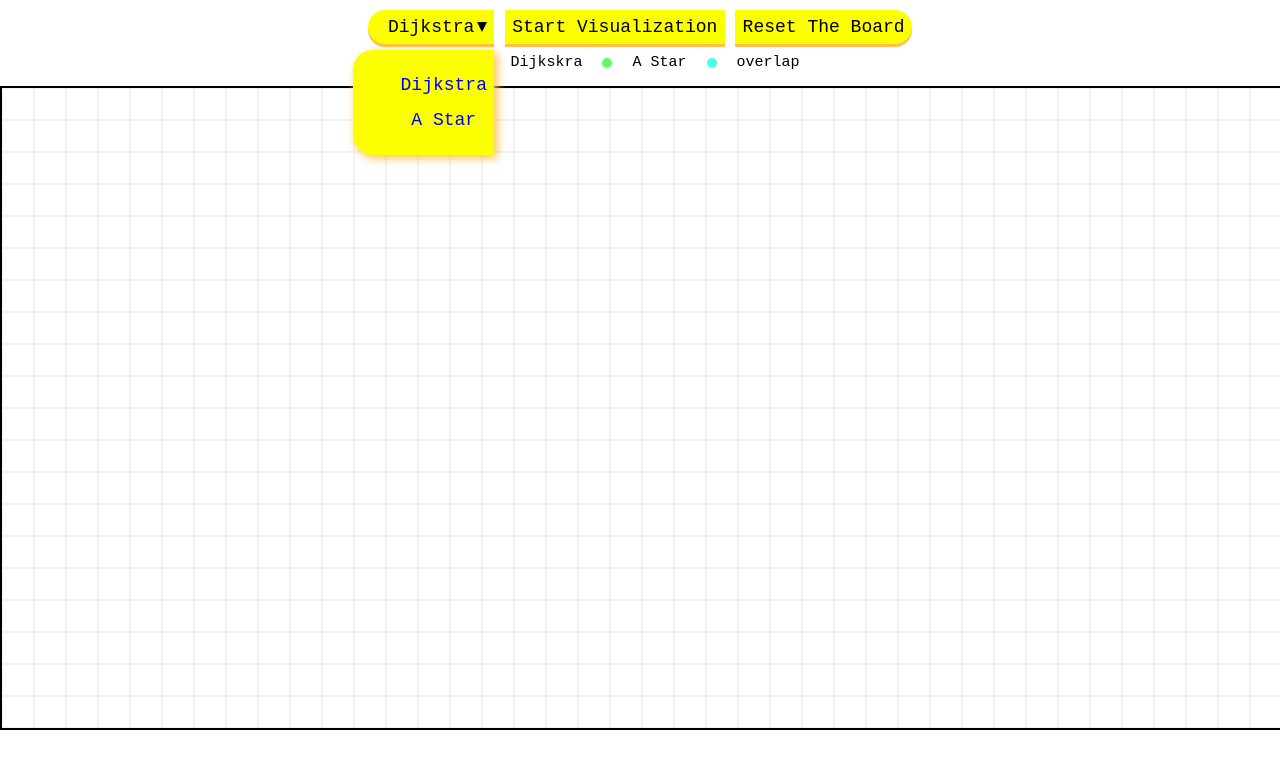
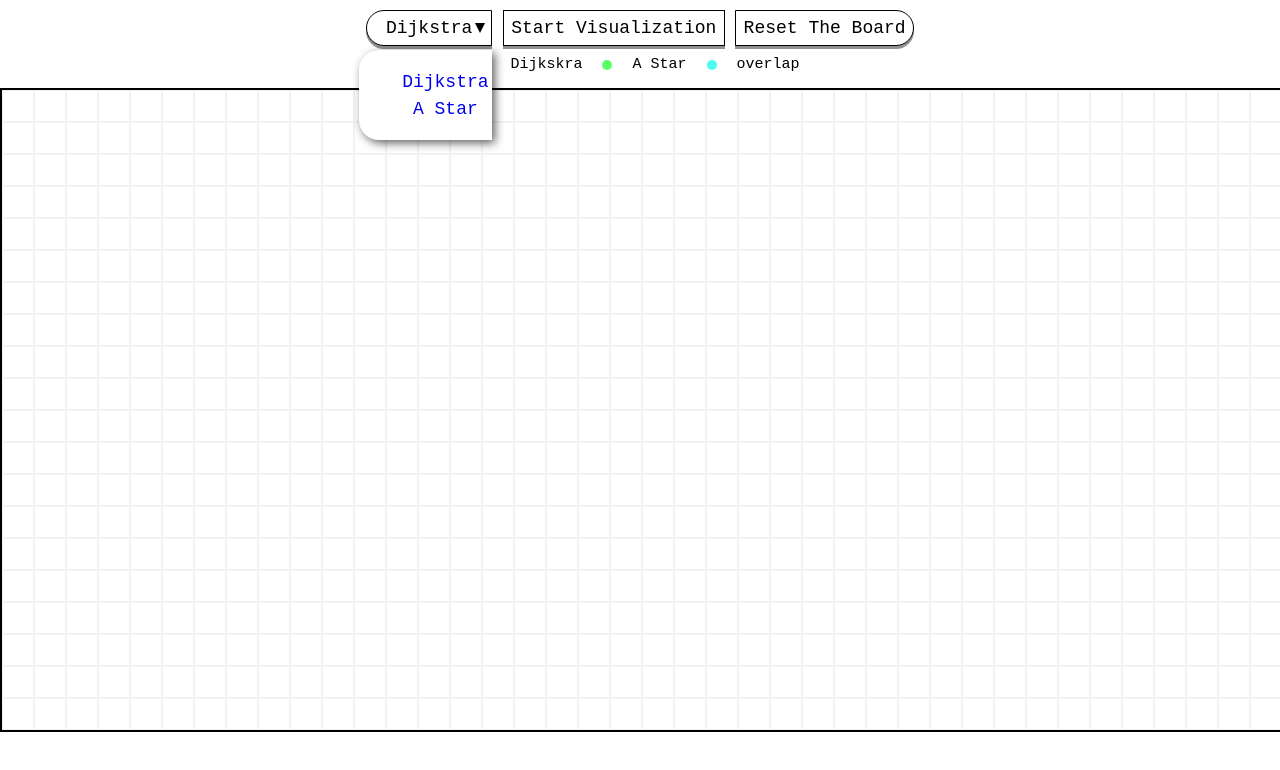
Before and after one commit to kartikth40/Pathfinder-js, a plain HTML site: page index.html in a window 1280 px wide. Both pictures are taken after a click on the button "Dijkstra". Shown: the top 770 px of the page. Drawn offline with Linux system fonts and the light colour scheme.

Commit message:
upgraded

```diff
--- a/style.css
+++ b/style.css
@@ -15,8 +15,6 @@
     --visited-node-color-overlap:rgba(69, 87, 255, 0.5);
     --wall-color:        #000000;
     --border-color:      #000000;
-    --button-color:      #fbff00;
-    --button-hover-color:#f4f800;
 
     --arrow-top: 50%;
 
@@ -69,16 +67,16 @@ body {
 
 .btn {
     position: relative;
-    background-color: var(--button-color);
+    background-color: white;
     padding: .4rem;
     outline: none;
-    border: none;
+    border: 1px solid black;
     text-decoration: none;
-    box-shadow:0px 3px #ffbf48;
+    box-shadow:0px 3px #0000006e;
     cursor: pointer;
 }
 .btn:hover {
-    background-color: var(--button-hover-color);
+    background-color: rgba(133, 153, 255, 0.386);
 }
 .btn:active {
     top: 3px;
@@ -99,18 +97,18 @@ body {
     position: absolute;
     top: 40px;
     right: 0;
-    background-color: var(--button-color);
+    background-color: white;
     border-radius: 20px 0 0 20px;
-    box-shadow:3px 3px 10px #ffbf48;
+    box-shadow:3px 3px 10px #0000009f;
 }
 .dropdown-content a {
     text-decoration: none;
-    padding: 0.4rem;
+    padding: 0.2rem;
     display: block;
 }
 .dropdown-content a:hover {
-    --button-hover-color:#d0ff00;
-    background-color: var(--button-hover-color);
+    background-color: rgba(0, 0, 0, 0.943);
+    color: white;
     border-radius: 20px 0 0 20px;
 }
 
```
